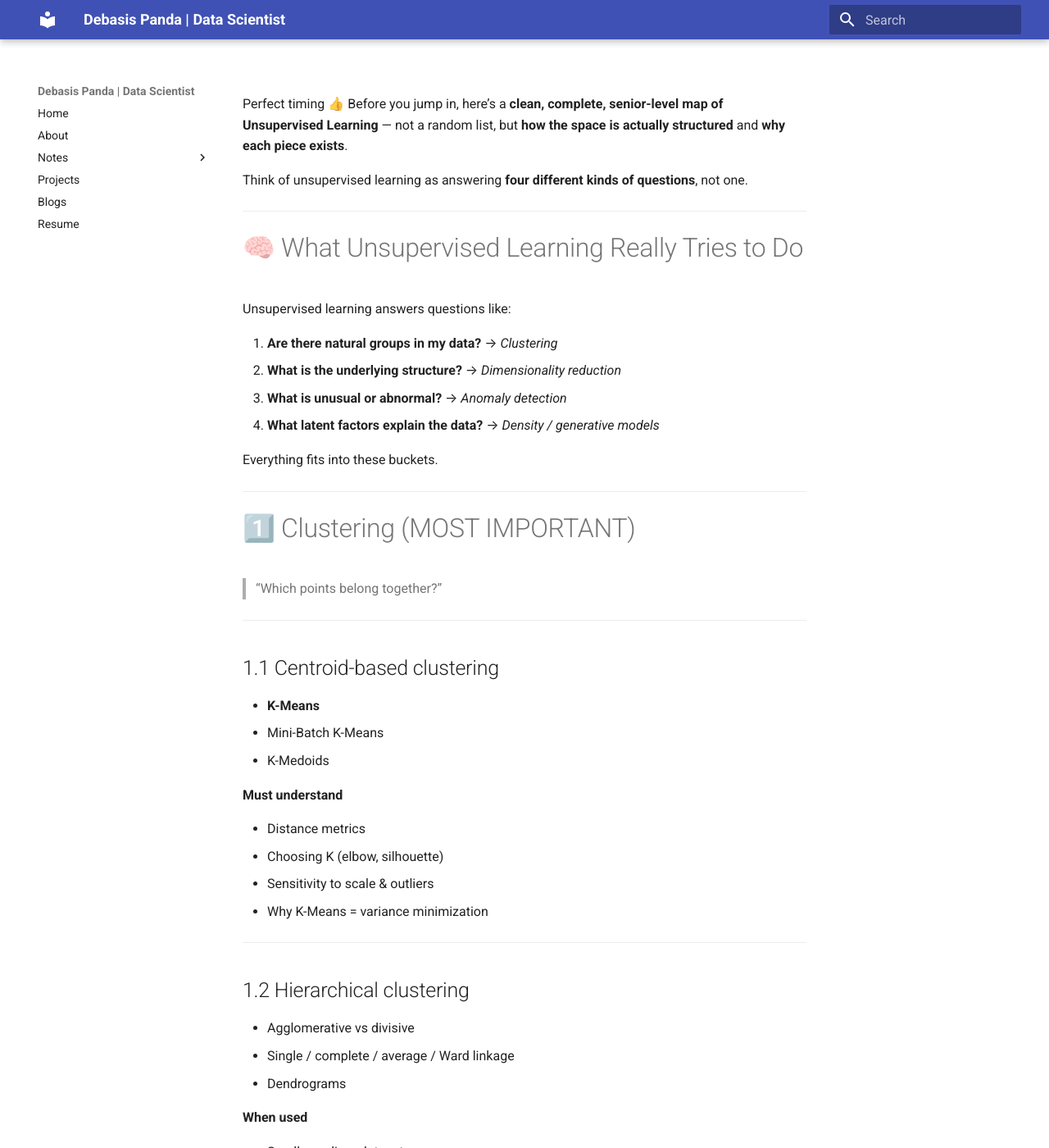
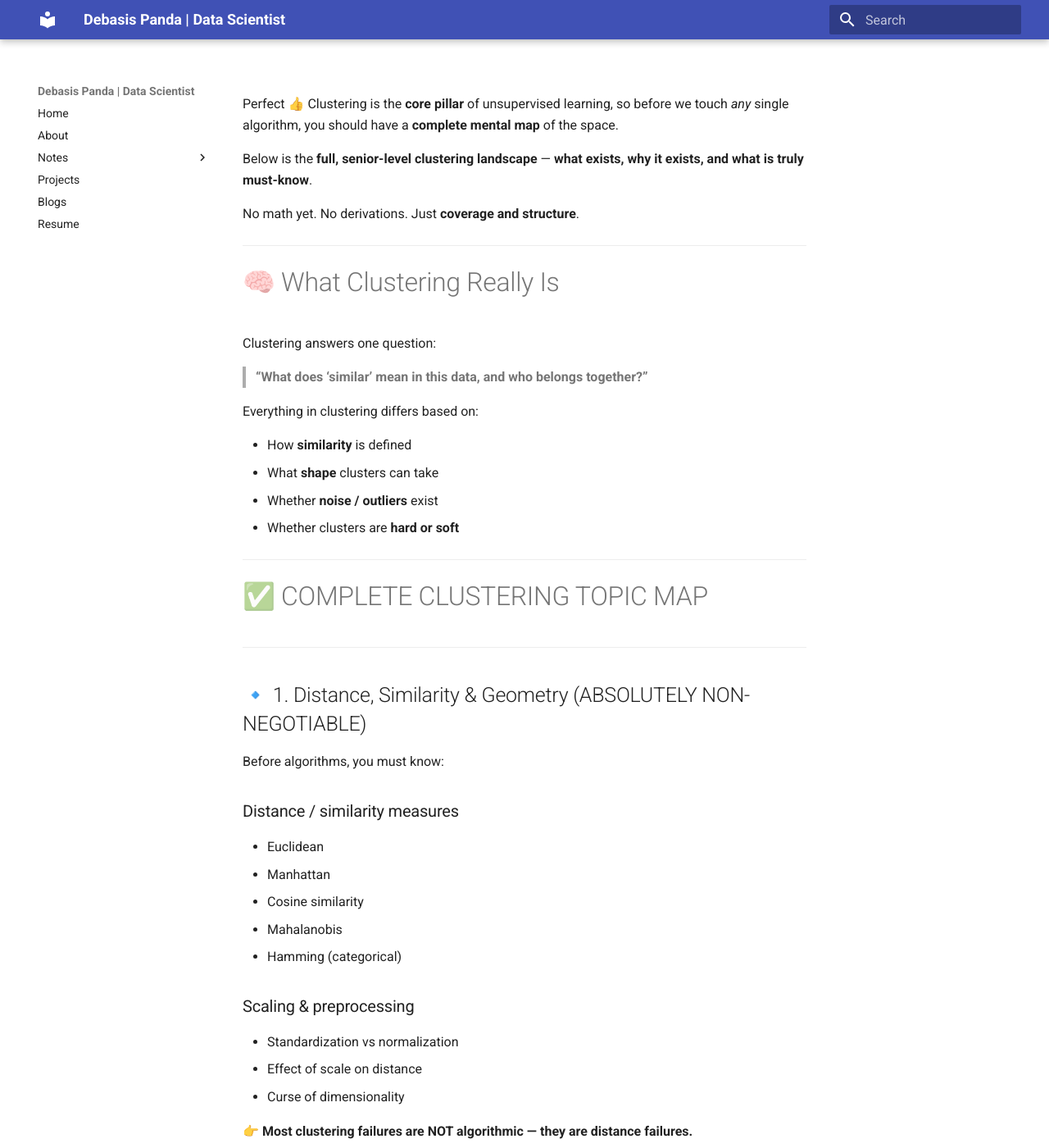
Before and after one commit to debasisp97/debasisp97.github.io, an MkDocs documentation site: the page built from docs/notes/ML/Unsupervised-Learning/Clustering/index.md, in a window 1280 px wide and 1400 px high. Shown: the whole window at 82% size. Built offline with MkDocs 1.6.1 and Material for MkDocs 9.7.7, drawn with Linux system fonts in a browser that asks for light colours; some of the changed text lies outside the part shown.

Commit message:
Revise clustering overview and key concepts
Updated content to enhance clarity and structure of the clustering topic in unsupervised learning.

```diff
--- a/docs/notes/ML/Unsupervised-Learning/Clustering/index.md
+++ b/docs/notes/ML/Unsupervised-Learning/Clustering/index.md
@@ -1,332 +1,300 @@
-Perfect timing 👍
-Before you jump in, here’s a **clean, complete, senior-level map of Unsupervised Learning** — not a random list, but **how the space is actually structured** and **why each piece exists**.
+Perfect 👍
+Clustering is the **core pillar** of unsupervised learning, so before we touch *any* single algorithm, you should have a **complete mental map** of the space.
 
-Think of unsupervised learning as answering **four different kinds of questions**, not one.
+Below is the **full, senior-level clustering landscape** — **what exists, why it exists, and what is truly must-know**.
+
+No math yet. No derivations. Just **coverage and structure**.
 
 ---
 
-# 🧠 What Unsupervised Learning Really Tries to Do
+# 🧠 What Clustering Really Is
 
-Unsupervised learning answers questions like:
+Clustering answers one question:
 
-1. **Are there natural groups in my data?** → *Clustering*
-2. **What is the underlying structure?** → *Dimensionality reduction*
-3. **What is unusual or abnormal?** → *Anomaly detection*
-4. **What latent factors explain the data?** → *Density / generative models*
+> **“What does ‘similar’ mean in this data, and who belongs together?”**
 
-Everything fits into these buckets.
+Everything in clustering differs based on:
+
+* How **similarity** is defined
+* What **shape** clusters can take
+* Whether **noise / outliers** exist
+* Whether clusters are **hard or soft**
 
 ---
 
-# 1️⃣ Clustering (MOST IMPORTANT)
-
-> “Which points belong together?”
+# ✅ COMPLETE CLUSTERING TOPIC MAP
 
 ---
 
-## 1.1 Centroid-based clustering
+## 🔹 1. Distance, Similarity & Geometry (ABSOLUTELY NON-NEGOTIABLE)
 
-* **K-Means**
-* Mini-Batch K-Means
-* K-Medoids
+Before algorithms, you must know:
 
-**Must understand**
+### Distance / similarity measures
 
-* Distance metrics
-* Choosing K (elbow, silhouette)
-* Sensitivity to scale & outliers
-* Why K-Means = variance minimization
+* Euclidean
+* Manhattan
+* Cosine similarity
+* Mahalanobis
+* Hamming (categorical)
+
+### Scaling & preprocessing
+
+* Standardization vs normalization
+* Effect of scale on distance
+* Curse of dimensionality
+
+👉 **Most clustering failures are NOT algorithmic — they are distance failures.**
 
 ---
 
-## 1.2 Hierarchical clustering
+## 🔹 2. Centroid-Based Clustering (FOUNDATION)
 
-* Agglomerative vs divisive
-* Single / complete / average / Ward linkage
-* Dendrograms
+> “Clusters are balls around a center”
 
-**When used**
+### Algorithms
 
-* Small–medium datasets
-* Exploratory analysis
-* No predefined K
+* **K-Means**
+* Mini-batch K-Means
+* **K-Medoids (PAM)**
+
+### Must-know concepts
+
+* Objective function (within-cluster variance)
+* Initialization (random vs K-Means++)
+* Choosing K (elbow, silhouette)
+* Sensitivity to outliers
+* Assumption of spherical clusters
 
 ---
 
-## 1.3 Density-based clustering
+## 🔹 3. Hierarchical Clustering (STRUCTURE & INTERPRETABILITY)
+
+> “Clusters within clusters”
+
+### Types
+
+* Agglomerative (bottom-up)
+* Divisive (top-down)
+
+### Linkage methods
+
+* Single
+* Complete
+* Average
+* Ward
+
+### Key artifacts
+
+* Dendrograms
+* Cut height selection
+
+### Strengths / weaknesses
+
+* No need to choose K upfront
+* Computationally expensive
+* Sensitive to noise
+
+---
+
+## 🔹 4. Density-Based Clustering (REAL-WORLD POWER)
+
+> “Clusters are dense regions separated by sparse regions”
+
+### Algorithms
 
 * **DBSCAN**
 * **HDBSCAN**
 * OPTICS
 
-**Key ideas**
+### Core ideas
 
 * Density reachability
 * Core / border / noise points
-* Handles arbitrary shapes
-* Automatically finds outliers
+* Arbitrary cluster shapes
+* Automatic outlier detection
+
+### Must understand
+
+* eps & minPts
+* Why DBSCAN fails in varying density
+* Why HDBSCAN fixes that
 
 ---
 
-## 1.4 Model-based clustering
+## 🔹 5. Model-Based Clustering (PROBABILISTIC VIEW)
+
+> “Data is generated by latent distributions”
+
+### Algorithms
 
 * **Gaussian Mixture Models (GMM)**
 * EM algorithm
 
-**Important**
+### Key ideas
 
-* Soft clustering
-* Probabilistic membership
-* When GMM beats K-Means
+* Soft clustering (probabilities)
+* Covariance structures
+* Likelihood maximization
+* BIC / AIC for model selection
+
+### When used
+
+* Overlapping clusters
+* Need probabilistic assignments
 
 ---
 
-# 2️⃣ Dimensionality Reduction (EQUALLY IMPORTANT)
+## 🔹 6. Graph & Spectral Clustering (ADVANCED BUT IMPORTANT)
 
-> “What is the low-dimensional structure?”
+> “Clusters are communities in a graph”
+
+### Algorithms
+
+* Spectral clustering
+* Community detection (Louvain, Girvan–Newman)
+
+### Concepts
+
+* Affinity matrix
+* Laplacian
+* Eigenvectors
+* Cut objectives
+
+Used when:
+
+* Data lies on manifolds
+* Non-convex structures exist
 
 ---
 
-## 2.1 Linear methods (foundation)
+## 🔹 7. Subspace & High-Dimensional Clustering (SPECIALIZED)
 
-* **PCA**
-* Truncated SVD
-* Factor Analysis
+> “Different clusters live in different feature subspaces”
 
-**Must understand**
+### Techniques
 
-* Variance explained
-* Eigenvalues & eigenvectors
-* Orthogonality
-* Whitening
+* Subspace clustering
+* Projected clustering
+* Biclustering
+
+Used in:
+
+* Genomics
+* Text data
+* Sensor data
 
 ---
 
-## 2.2 Non-linear / manifold learning
+## 🔹 8. Clustering Mixed / Categorical Data
 
-* **t-SNE**
-* **UMAP**
-* Isomap
-* LLE
+> “Distance is not Euclidean”
 
-**Key caution**
+### Techniques
 
-* Visualization ≠ modeling
-* Distance preservation tradeoffs
-* Why t-SNE is NOT for downstream ML
+* K-Modes
+* K-Prototypes
+* Gower distance
+* Latent class analysis
+
+Very important in **retail / customer segmentation**.
 
 ---
 
-## 2.3 Representation learning (non-DL)
+## 🔹 9. Fuzzy / Soft Clustering (CONCEPTUAL)
 
-* ICA (Independent Component Analysis)
-* NMF (Non-negative Matrix Factorization)
+> “Membership is not binary”
+
+### Algorithms
+
+* Fuzzy C-Means
+
+Used when:
+
+* Overlapping segments
+* Gradual transitions
 
 ---
 
-# 3️⃣ Anomaly / Outlier Detection
+## 🔹 10. Cluster Validation & Evaluation (CRITICAL)
 
-> “What doesn’t belong?”
+Unsupervised ≠ unevaluated.
+
+### Internal metrics
+
+* Silhouette score
+* Davies–Bouldin
+* Calinski–Harabasz
+
+### Stability analysis
+
+* Re-clustering
+* Sensitivity to noise
+
+### Business validation
+
+* Interpretability
+* Actionability
+* Segment usefulness
 
 ---
 
-## 3.1 Distance-based
+## 🔹 11. Practical Failure Modes (SENIOR-LEVEL)
 
-* kNN distance
-* Local Outlier Factor (LOF)
+You must recognize:
 
----
-
-## 3.2 Isolation-based
-
-* **Isolation Forest**
-
-**Key insight**
-
-* Anomalies are easier to isolate
-
----
-
-## 3.3 Density-based
-
-* GMM likelihood
-* Elliptic Envelope (robust covariance)
-
----
-
-## 3.4 One-class models
-
-* One-Class SVM
-
----
-
-# 4️⃣ Density Estimation & Generative Models
-
-> “What distribution generated this data?”
-
----
-
-## 4.1 Parametric
-
-* Gaussian distributions
-* Multivariate Gaussian
-* GMM
-
----
-
-## 4.2 Non-parametric
-
-* Kernel Density Estimation (KDE)
-
-**Used in**
-
-* Likelihood scoring
-* Simulation
-* Anomaly detection
-
----
-
-# 5️⃣ Topic Modeling (Classical NLP)
-
-> “What themes exist in text?”
-
----
-
-* **Latent Dirichlet Allocation (LDA)**
-* NMF for topics
-* pLSA
-
-**Key concepts**
-
-* Bag-of-words
-* Dirichlet priors
-* Topic–document distribution
-
----
-
-# 6️⃣ Association Rule Mining
-
-> “What items occur together?”
-
----
-
-* Apriori
-* FP-Growth
-
-**Metrics**
-
-* Support
-* Confidence
-* Lift
-
-Used in:
-
-* Market basket analysis
-* Recommendation logic (non-DL)
-
----
-
-# 7️⃣ Graph-Based Unsupervised Learning
-
-> “What structure exists in networks?”
-
----
-
-* Community detection
-
-  * Louvain
-  * Girvan–Newman
-* Spectral clustering
-
----
-
-# 8️⃣ Evaluation of Unsupervised Models (CRITICAL)
-
-Unsupervised ≠ no evaluation.
-
----
-
-## 8.1 Internal metrics
-
-* Silhouette score
-* Davies–Bouldin index
-* Calinski–Harabasz
-
----
-
-## 8.2 Stability & robustness
-
-* Re-clustering stability
-* Sensitivity to noise
-
----
-
-## 8.3 Business validation
-
-* Segment interpretability
-* Actionability
-* Downstream performance
-
----
-
-# 9️⃣ Feature Scaling & Distance (NON-NEGOTIABLE)
-
-Unsupervised learning is **distance-driven**.
-
-You must deeply understand:
-
-* Standardization vs normalization
-* Cosine vs Euclidean
-* Curse of dimensionality
-
-Most failures happen here.
-
----
-
-# 🔟 When Unsupervised Learning FAILS (Senior Insight)
-
-* High-dimensional sparse data
-* No real structure exists
-* Over-interpreting clusters
-* Using it without domain context
+* No real clusters exist
+* Over-clustering
+* Distance domination by noise
+* False interpretability
+* Visualization illusions (esp. t-SNE)
 
 ---
 
 # 🧠 Minimal “Must-Master” List (If You Compress)
 
-If you had limited time, focus on:
+If time is limited, **master these deeply**:
 
 ✅ K-Means
 ✅ Hierarchical clustering
 ✅ DBSCAN / HDBSCAN
-✅ PCA
-✅ t-SNE vs UMAP (conceptual)
-✅ Isolation Forest
 ✅ GMM
+✅ Distance & scaling
+✅ Evaluation metrics
 
-This already covers **80% of industry use cases**.
+This covers **~85% of industry clustering work**.
 
 ---
 
-# 🔁 How I Recommend You Learn This (Order Matters)
+## ✅ FINAL CONFIRMATION
 
-1. Distance & scaling (very first)
-2. K-Means (deeply)
-3. PCA (deeply)
-4. Hierarchical clustering
-5. Density-based clustering
-6. Anomaly detection
-7. Topic modeling (if NLP)
-8. Evaluation & pitfalls
+✔ You now have **complete clustering topic coverage**
+✔ Nothing important is missing at the *broad* level
+✔ Everything else is specialization or academic depth
 
 ---
 
-## ✅ Checkpoint (One Question Before We Go Deeper)
+### Next (Recommended Order)
 
-Answer in **one line**:
+To learn clustering *properly*:
 
-> In unsupervised learning, what is more important:
-> **the algorithm** or **the distance representation** — and why?
+👉 **Distance & scaling (short)**
+👉 **K-Means (deep dive from first principles)**
+👉 Hierarchical
+👉 Density-based
+👉 GMM
+👉 Evaluation & pitfalls
 
-Once you answer, we’ll start properly with:
-👉 **K-Means from first principles (math + intuition + failure modes)**
+If you say:
+
+> **“Start with K-Means (deep dive)”**
+
+I’ll walk you through:
+
+* objective function
+* geometry
+* algorithm steps
+* failure modes
+* real-world examples
+
+— exactly like we did with logistic regression.
```
